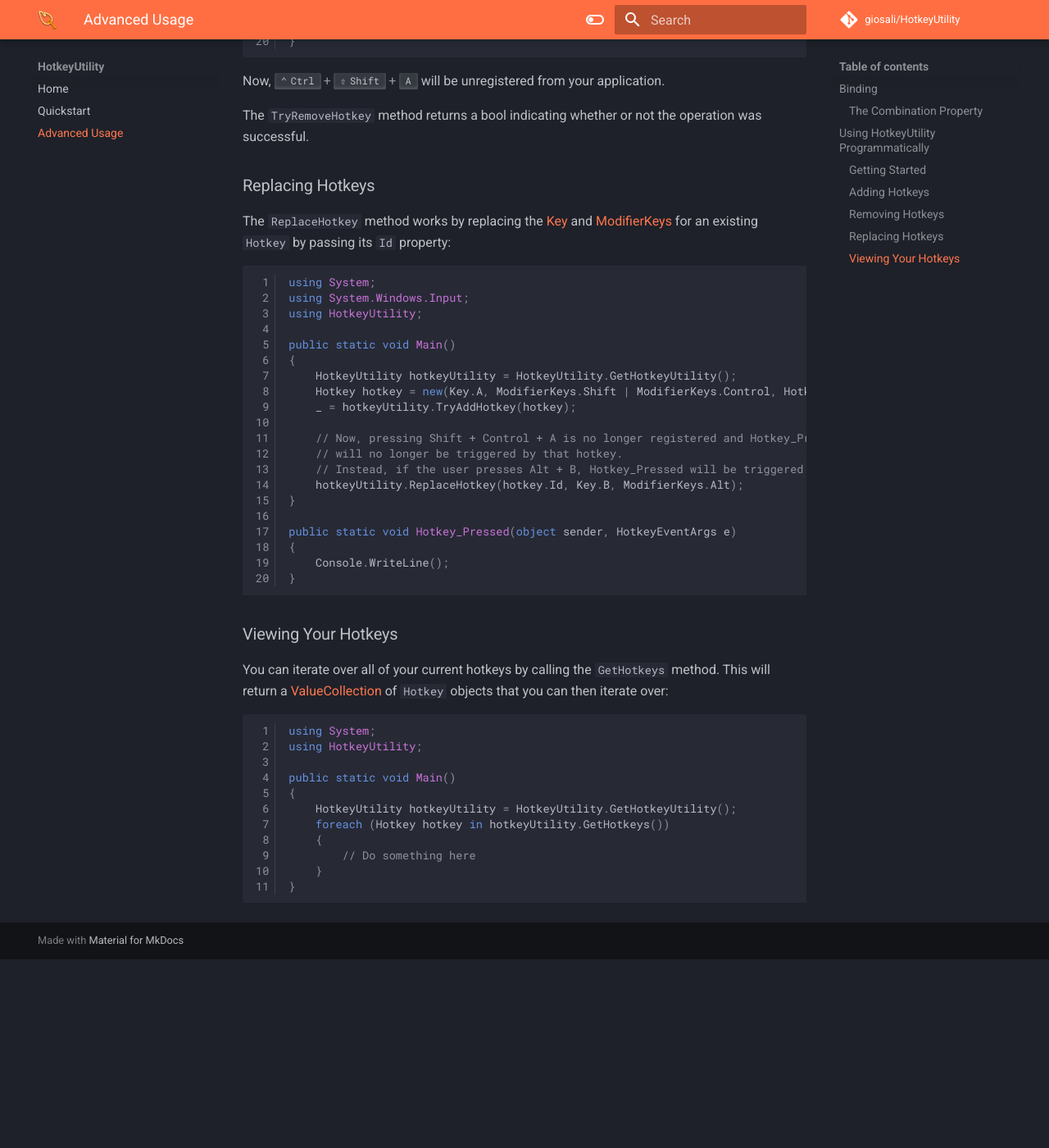
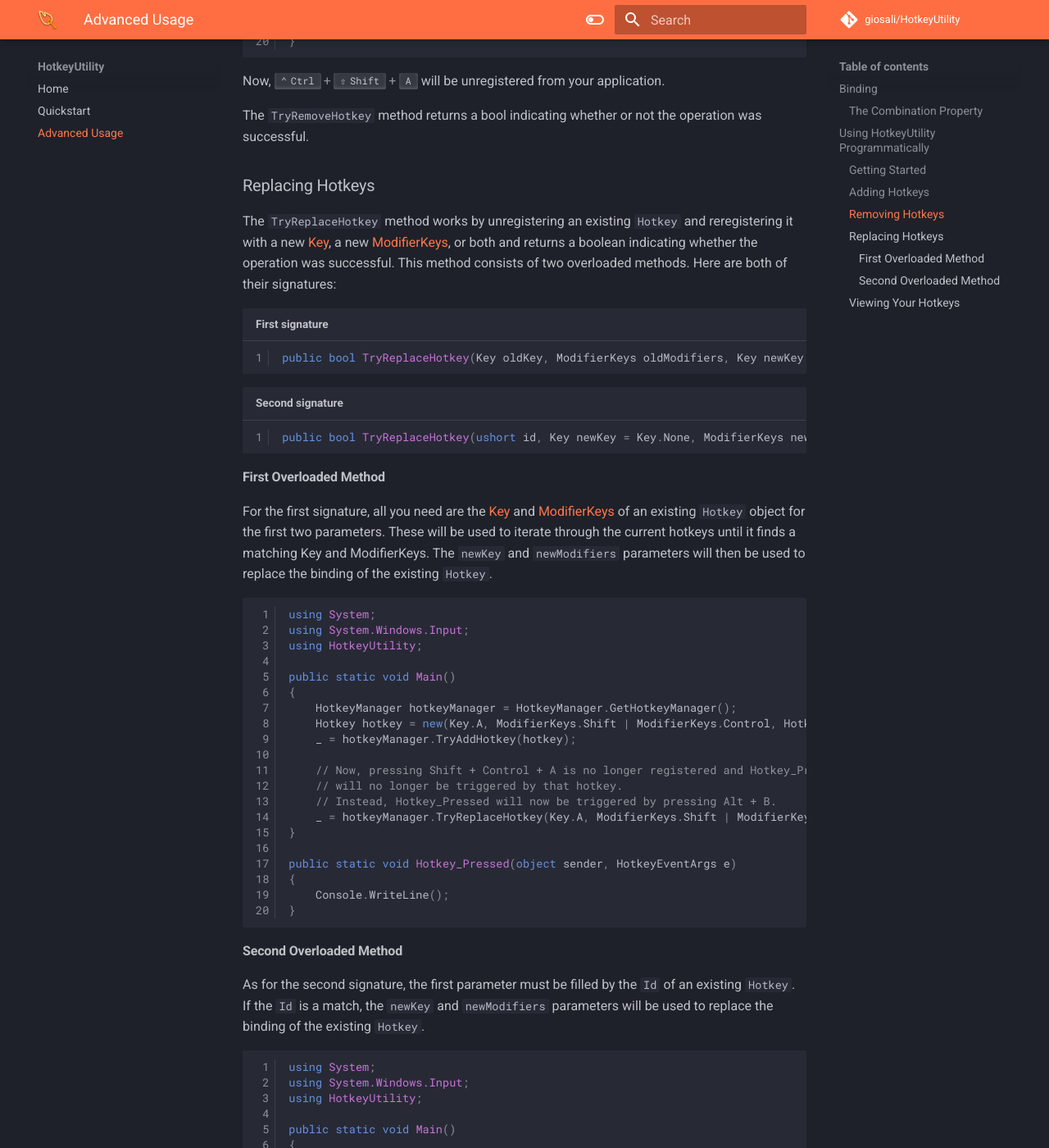
Before and after one commit to giosali/HotkeyUtility, an MkDocs documentation site: the page built from docs/advanced_usage.md, in a window 1280 px wide and 1400 px high, scrolled down 3135 px. Shown: the whole window at 82% size. Built offline with MkDocs 1.6.1 and Material for MkDocs 9.7.7, drawn with Linux system fonts in a browser that asks for light colours; comment, search, counter and statistics services are not loaded; before the commit the page ends 4305 px from its top, so only the background shows below that; some of the changed text lies outside the part shown.

Commit message:
Update docs

````diff
--- a/docs/advanced_usage.md
+++ b/docs/advanced_usage.md
@@ -15,40 +15,40 @@ Both `HotkeyBinding` and `VisualHotkey` contain a dependency property called `Co
 
 ## Using `HotkeyUtility` Programmatically
 
-So far, you've really only seen **HotkeyUtility** used in XAML but what if you're more of a codebehind kind of person? Well, don't worry because you can simply use the `HotkeyUtility` class to add, remove, or replace hotkeys.
+So far, you've really only seen **HotkeyUtility** used in XAML but what if you're more of a codebehind kind of person? Well, don't worry because you can simply use the `HotkeyManager` class to add, remove, or replace hotkeys.
 
-The [HotkeyUtility](https://github.com/giosali/HotkeyUtility/blob/main/HotkeyUtility/HotkeyUtility.cs) class exposes the following methods that you can use:
+The [HotkeyManager](https://github.com/giosali/HotkeyUtility/blob/main/HotkeyUtility/HotkeyManager.cs) class exposes the following methods that you can use:
 
-* `GetHotkeyUtility`
+* `GetHotkeyManager`
 * `TryAddHotkey`
 * `TryRemoveHotkey`
-* `ReplaceHotkey`
+* `TryReplaceHotkey`
 * `GetHotkeys`
 
 ### Getting Started
 
-In order to get an instance of the `HotkeyUtility` class, you need to use its `GetHotkeyUtility` method. The `HotkeyUtility` class uses the [singleton design pattern](https://en.wikipedia.org/wiki/Singleton_pattern) which means that as long as you access your `HotkeyUtility` from the *same thread* that created it in the first place, you'll always have access to your hotkeys.
+In order to get an instance of the `HotkeyManager` class, you need to use its `GetHotkeyManager` method. The `HotkeyManager` class uses the [singleton design pattern](https://en.wikipedia.org/wiki/Singleton_pattern) which means that as long as you access your `HotkeyManager` from the *same thread* that created it in the first place, you'll always have access to your hotkeys.
 
-Here's an example where we create an instance of `HotkeyUtility` for the first time in our application:
+Here's a simple example of how we can go about creating an instance of `HotkeyManager` for the first time in our application:
 
 ```csharp linenums="1" title="ShellViewModel.cs"
 using HotkeyUtility;
 
-public void InstantiateHotKeyUtility()
+public void InstantiateHotkeyManager()
 {
-    HotkeyUtility hotkeyUtility = HotkeyUtility.GetHotkeyUtility();
+    HotkeyManager hotkeyManager = HotkeyManager.GetHotkeyManager();
 }
 ```
 
-Now, let's say that we've added some hotkeys to our utility (which we'll get to later just shortly in another section) and we want to interact with them in another file. Well, we can do exactly that by calling the same method:
+Now, let's say that we've added some hotkeys to our `HotkeyManager` (which we'll get to soon in another section) and we want to interact with them in another file. Well, we can do exactly that by calling the same method:
 
 ```csharp linenums="1" title="OtherViewModel.cs"
 using HotkeyUtility;
 
-public void InstantiateHotKeyUtility()
+public void InstantiateHotkeyManager()
 {
     // This is the same instance as the one in the previous file
-    HotkeyUtility hotkeyUtility = HotkeyUtility.GetHotkeyUtility();
+    HotkeyManager hotkeyManager = HotkeyManager.GetHotkeyManager();
 }
 ```
 
@@ -57,9 +57,9 @@ public void InstantiateHotKeyUtility()
 If you want to programmatically add a hotkey to your application, you'll need to:
 
 1. Create a `Hotkey` object
-2. Use the `TryAddHotkey` method to add it
+2. Use the `TryAddHotkey` method on `HotkeyManager` to add it
 
-`Hotkey` objects have the following constructor signature:
+The `Hotkey` class has the following signature for its constructor:
 
 ```csharp linenums="1"
 public Hotkey(Key key, ModifierKeys modifiers, EventHandler<HotkeyEventArgs> handler, ushort id = default)
@@ -67,7 +67,7 @@ public Hotkey(Key key, ModifierKeys modifiers, EventHandler<HotkeyEventArgs> han
 
 You'll need to pass it a [Key](https://docs.microsoft.com/en-us/dotnet/api/system.windows.input.key), a [ModifierKeys](https://docs.microsoft.com/en-us/dotnet/api/system.windows.input.modifierkeys), and an event handler that will be subscribed to the `Pressed` event that will trigger when the hotkey is pressed.
 
-Once you've created your `Hotkey`, pass it to the `TryAddHotkey` method of an instance of the `HotkeyUtility` class:
+Once you've created your `Hotkey`, pass it to the `TryAddHotkey` method of an instance of the `HotkeyManager` class:
 
 ```csharp linenums="1"
 using System;
@@ -80,8 +80,8 @@ public static void Main()
     ModifierKeys modifiers = ModifierKeys.Shift | ModifierKeys.Control;
 
     Hotkey hotkey = new(key, modifiers, Hotkey_Pressed);
-    HotkeyUtility hotkeyUtility = HotkeyUtility.GetHotkeyUtility();
-    _ = hotkeyUtility.TryAddHotkey(hotkey);
+    HotkeyManager hotkeyManager = HotkeyManager.GetHotkeyManager();
+    _ = hotkeyManager.TryAddHotkey(hotkey);
 }
 
 public static void Hotkey_Pressed(object sender, HotkeyEventArgs e)
@@ -94,7 +94,7 @@ The `TryAddHotkey` method returns a bool indicating whether or not the operation
 
 ### Removing Hotkeys
 
-If you want to remove a hotkey from your application, you can do so by passing the same `Hotkey` object to the `TryRemoveHotkey` method of `HotkeyUtility`:
+If you want to remove a hotkey from your application, you can do so by passing the same `Hotkey` object to the `TryRemoveHotkey` method of `HotkeyManager`:
 
 ```csharp linenums="1"
 using System;
@@ -107,10 +107,10 @@ public static void Main()
     ModifierKeys modifiers = ModifierKeys.Shift | ModifierKeys.Control;
 
     Hotkey hotkey = new(key, modifiers, Hotkey_Pressed);
-    HotkeyUtility hotkeyUtility = HotkeyUtility.GetHotkeyUtility();
-    _ = hotkeyUtility.TryAddHotkey(hotkey);
+    HotkeyManager hotkeyManager = HotkeyManager.GetHotkeyManager();
+    _ = hotkeyManager.TryAddHotkey(hotkey);
 
-    _ = hotkeyUtility.TryRemoveHotkey(hotkey);
+    _ = hotkeyManager.TryRemoveHotkey(hotkey);
 }
 
 public static void Hotkey_Pressed(object sender, HotkeyEventArgs e)
@@ -125,7 +125,19 @@ The `TryRemoveHotkey` method returns a bool indicating whether or not the operat
 
 ### Replacing Hotkeys
 
-The `ReplaceHotkey` method works by replacing the [Key](https://docs.microsoft.com/en-us/dotnet/api/system.windows.input.key) and [ModifierKeys](https://docs.microsoft.com/en-us/dotnet/api/system.windows.input.modifierkeys) for an existing `Hotkey` by passing its `Id` property:
+The `TryReplaceHotkey` method works by unregistering an existing `Hotkey` and reregistering it with a new [Key](https://docs.microsoft.com/en-us/dotnet/api/system.windows.input.key), a new [ModifierKeys](https://docs.microsoft.com/en-us/dotnet/api/system.windows.input.modifierkeys), or both and returns a boolean indicating whether the operation was successful. This method consists of two overloaded methods. Here are both of their signatures:
+
+```csharp linenums="1" title="First signature"
+public bool TryReplaceHotkey(Key oldKey, ModifierKeys oldModifiers, Key newKey = Key.None, ModifierKeys newModifiers = ModifierKeys.None)
+```
+
+```csharp linenums="1" title="Second signature"
+public bool TryReplaceHotkey(ushort id, Key newKey = Key.None, ModifierKeys newModifiers = ModifierKeys.None)
+```
+
+#### First Overloaded Method
+
+For the first signature, all you need are the [Key](https://docs.microsoft.com/en-us/dotnet/api/system.windows.input.key) and [ModifierKeys](https://docs.microsoft.com/en-us/dotnet/api/system.windows.input.modifierkeys) of an existing `Hotkey` object for the first two parameters. These will be used to iterate through the current hotkeys until it finds a matching Key and ModifierKeys. The `newKey` and `newModifiers` parameters will then be used to replace the binding of the existing `Hotkey`.
 
 ```csharp linenums="1"
 using System;
@@ -134,14 +146,41 @@ using HotkeyUtility;
 
 public static void Main()
 {
-    HotkeyUtility hotkeyUtility = HotkeyUtility.GetHotkeyUtility();
+    HotkeyManager hotkeyManager = HotkeyManager.GetHotkeyManager();
     Hotkey hotkey = new(Key.A, ModifierKeys.Shift | ModifierKeys.Control, Hotkey_Pressed);
-    _ = hotkeyUtility.TryAddHotkey(hotkey);
+    _ = hotkeyManager.TryAddHotkey(hotkey);
 
     // Now, pressing Shift + Control + A is no longer registered and Hotkey_Pressed
     // will no longer be triggered by that hotkey.
-    // Instead, if the user presses Alt + B, Hotkey_Pressed will be triggered.
-    hotkeyUtility.ReplaceHotkey(hotkey.Id, Key.B, ModifierKeys.Alt);
+    // Instead, Hotkey_Pressed will now be triggered by pressing Alt + B.
+    _ = hotkeyManager.TryReplaceHotkey(Key.A, ModifierKeys.Shift | ModifierKeys.Control, Key.B, ModifierKeys.Alt);
+}
+
+public static void Hotkey_Pressed(object sender, HotkeyEventArgs e)
+{
+    Console.WriteLine();
+}
+```
+
+#### Second Overloaded Method
+
+As for the second signature, the first parameter must be filled by the `Id` of an existing `Hotkey`. If the `Id` is a match, the `newKey` and `newModifiers` parameters will be used to replace the binding of the existing `Hotkey`.
+
+```csharp linenums="1"
+using System;
+using System.Windows.Input;
+using HotkeyUtility;
+
+public static void Main()
+{
+    HotkeyManager hotkeyManager = HotkeyManager.GetHotkeyManager();
+    Hotkey hotkey = new(Key.A, ModifierKeys.Shift | ModifierKeys.Control, Hotkey_Pressed);
+    _ = hotkeyManager.TryAddHotkey(hotkey);
+
+    // Now, pressing Shift + Control + A is no longer registered and Hotkey_Pressed
+    // will no longer be triggered by that hotkey.
+    // Instead, Hotkey_Pressed will now be triggered by pressing Alt + B.
+    hotkeyManager.TryReplaceHotkey(hotkey.Id, Key.B, ModifierKeys.Alt);
 }
 
 public static void Hotkey_Pressed(object sender, HotkeyEventArgs e)
@@ -160,8 +199,8 @@ using HotkeyUtility;
 
 public static void Main()
 {
-    HotkeyUtility hotkeyUtility = HotkeyUtility.GetHotkeyUtility();
-    foreach (Hotkey hotkey in hotkeyUtility.GetHotkeys())
+    HotkeyManager hotkeyManager = HotkeyManager.GetHotkeyManager();
+    foreach (Hotkey hotkey in hotkeyManager.GetHotkeys())
     {
         // Do something here
     }
````
